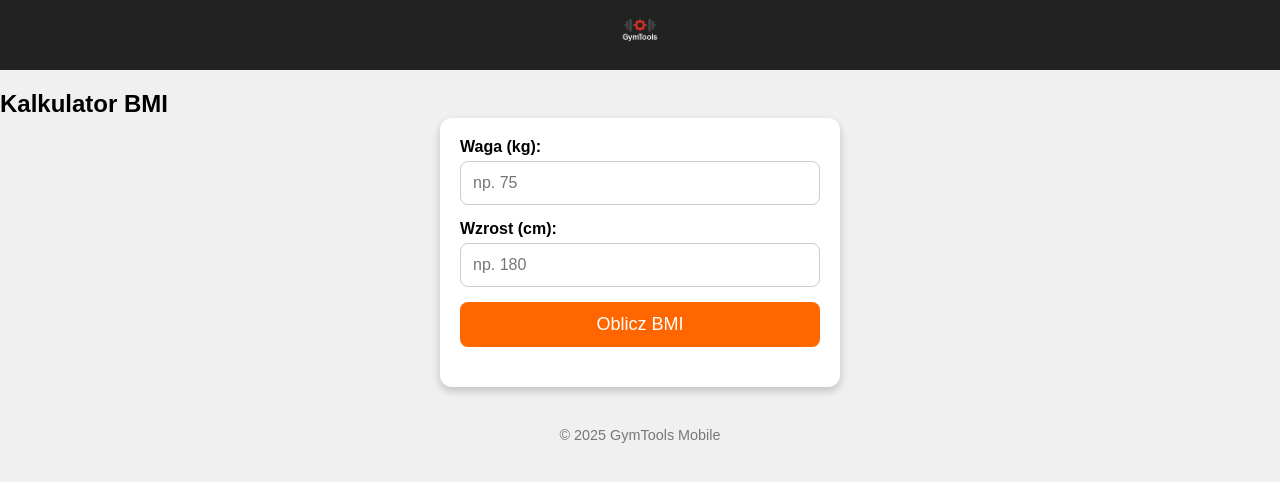
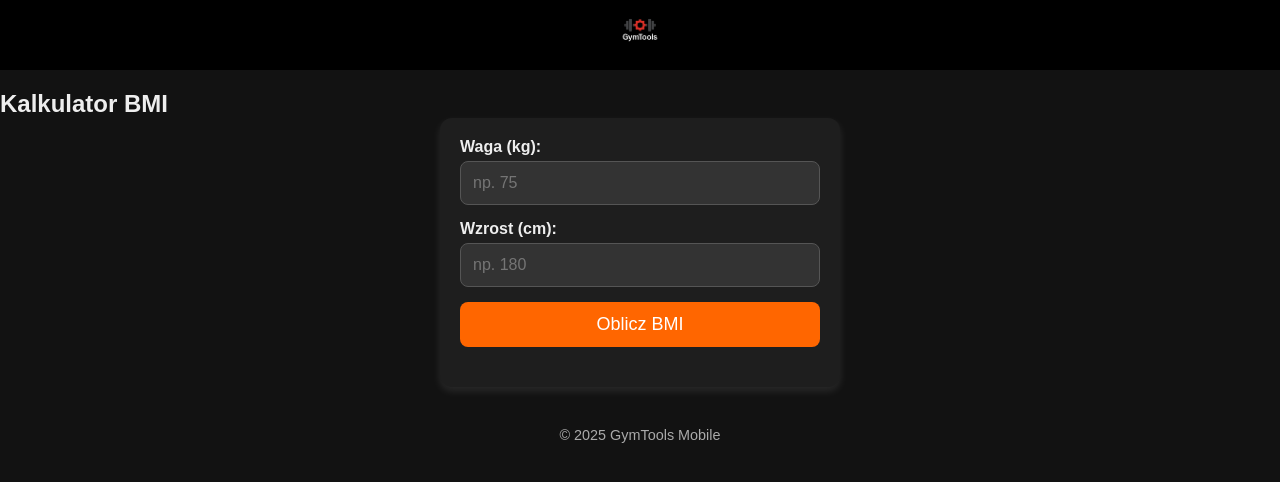
Before and after one commit to SP1UF/gymtools, a plain HTML site: page ios.html in a window 1280 px wide. Drawn offline with Linux system fonts and the dark colour scheme.

Commit message:
Update style-ios.css

```diff
--- a/style-ios.css
+++ b/style-ios.css
@@ -94,3 +94,45 @@ body {
     font-size: 0.9em;
     color: #777;
 }
+/* ------------------- */
+/* TRYB CIEMNY AUTOMATYCZNY */
+/* ------------------- */
+@media (prefers-color-scheme: dark) {
+    body {
+        background-color: #121212;
+        color: #eee;
+    }
+
+    .header {
+        background-color: #000;
+        color: white;
+    }
+
+    .navbar a {
+        color: white;
+    }
+
+    .bmi-calculator {
+        background-color: #1e1e1e;
+        color: #eee;
+        box-shadow: 0 4px 8px rgba(255, 255, 255, 0.1);
+    }
+
+    .bmi-calculator input {
+        background-color: #333;
+        color: #eee;
+        border: 1px solid #555;
+    }
+
+    .bmi-calculator button {
+        background-color: #ff6600;
+    }
+
+    .bmi-calculator button:hover {
+        background-color: #e65c00;
+    }
+
+    .footer {
+        color: #aaa;
+    }
+}
```
